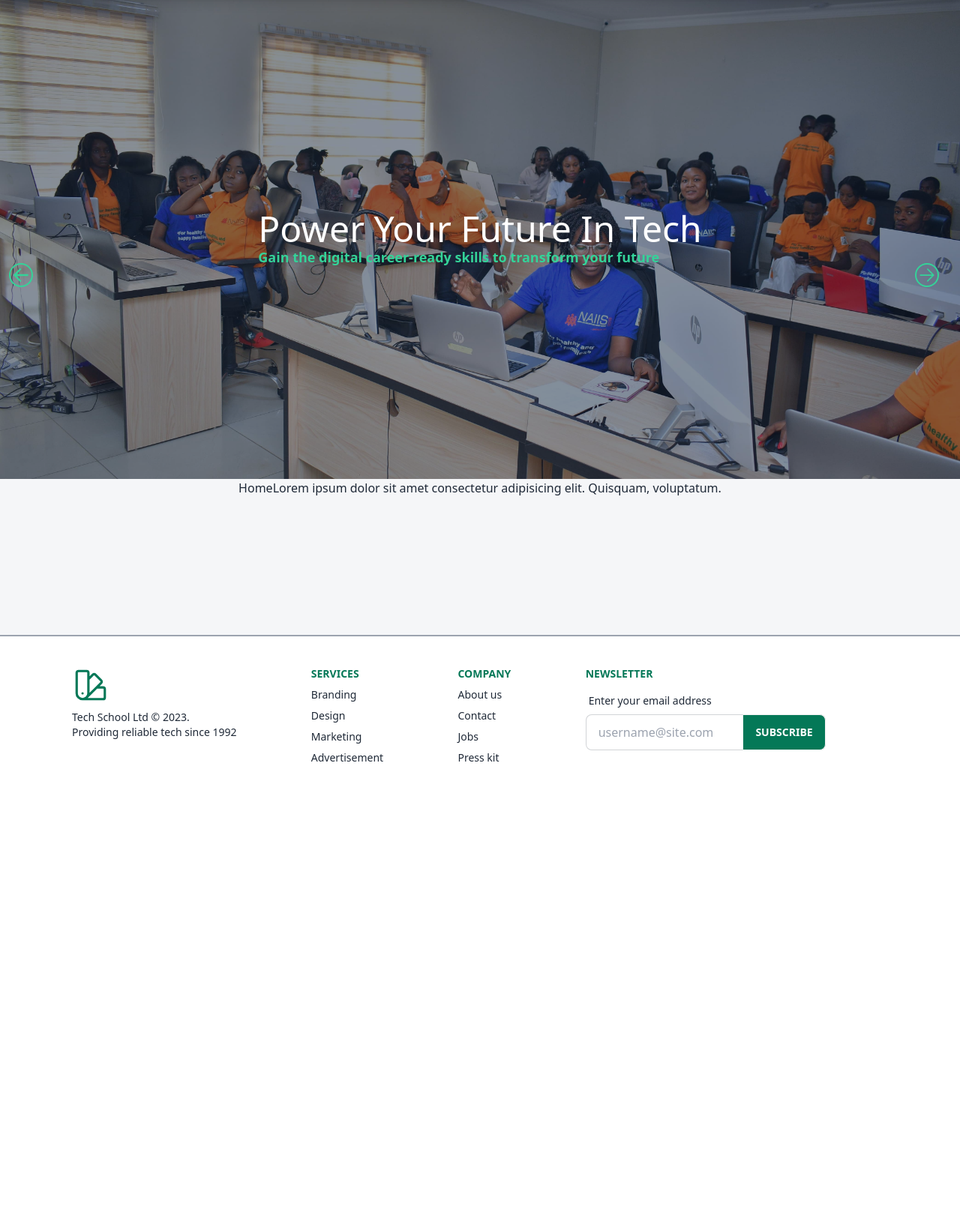
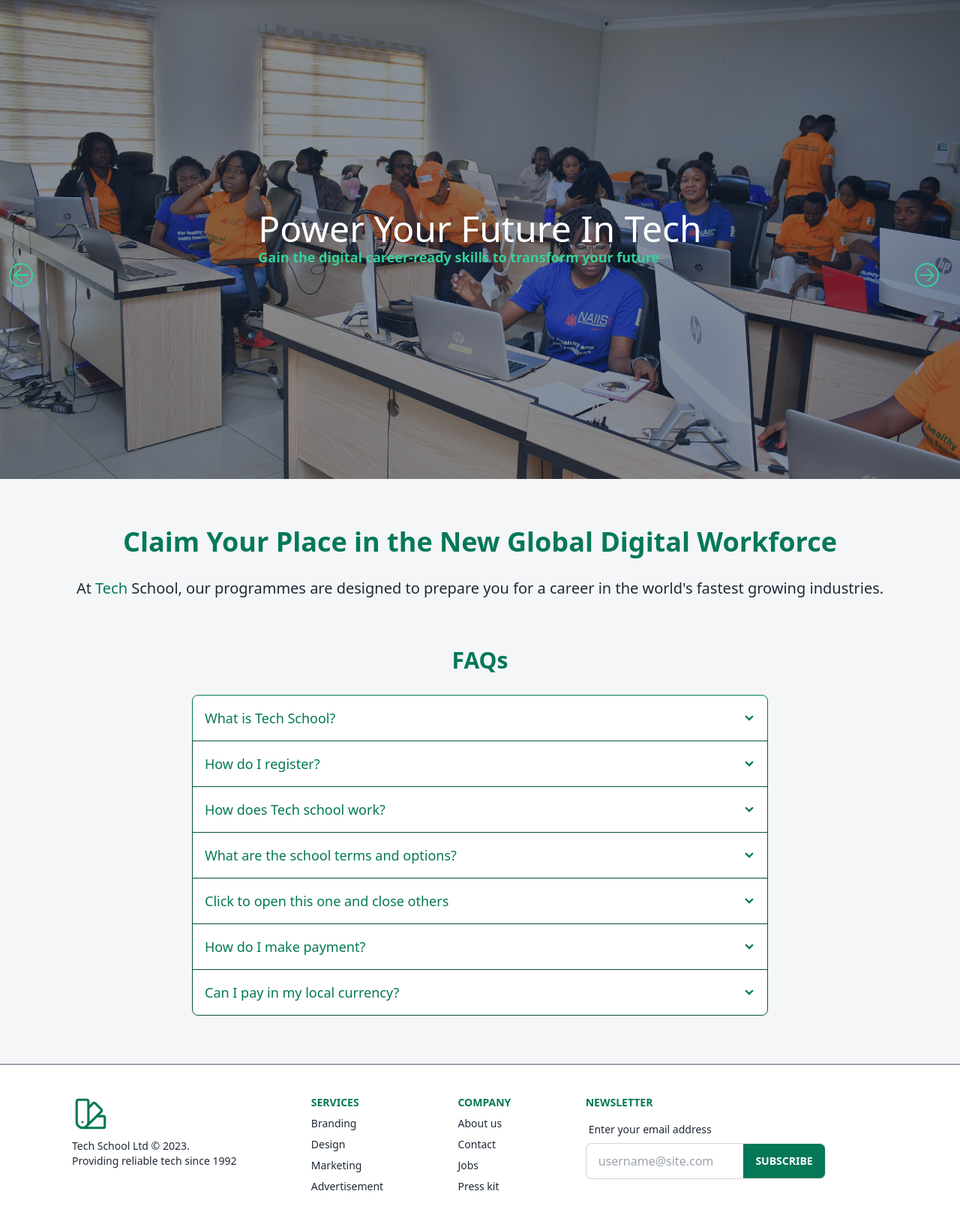
Before and after one commit to EzeibekweEmma/tech-school, a PHP site: page / in a window 1280 px wide. Shown: the part 65-1698 px from the top of the page at 75% size. Before the commit the page ends 1081 px from the top, so only its background shows below. Run offline with PHP 8.4, Linux system fonts and the light colour scheme.

Commit message:
Added FAQs

```diff
--- a/dist/output.css
+++ b/dist/output.css
@@ -768,6 +768,70 @@ html {
   border-radius: var(--rounded-btn, 0.5rem);
 }
 
+.collapse:not(td):not(tr):not(colgroup) {
+  visibility: visible;
+}
+
+.collapse {
+  position: relative;
+  display: grid;
+  overflow: hidden;
+  grid-template-rows: auto 0fr;
+  transition: grid-template-rows 0.2s;
+  width: 100%;
+  border-radius: var(--rounded-box, 1rem);
+}
+
+.collapse-title,
+.collapse > input[type="checkbox"],
+.collapse > input[type="radio"],
+.collapse-content {
+  grid-column-start: 1;
+  grid-row-start: 1;
+}
+
+.collapse > input[type="checkbox"],
+.collapse > input[type="radio"] {
+  -webkit-appearance: none;
+     -moz-appearance: none;
+          appearance: none;
+  opacity: 0;
+}
+
+.collapse-content {
+  visibility: hidden;
+  grid-column-start: 1;
+  grid-row-start: 2;
+  min-height: 0px;
+  transition: visibility 0.2s;
+  transition: padding 0.2s ease-out,
+    background-color 0.2s ease-out;
+  padding-left: 1rem;
+  padding-right: 1rem;
+  cursor: unset;
+}
+
+.collapse[open],
+.collapse-open,
+.collapse:focus:not(.collapse-close) {
+  grid-template-rows: auto 1fr;
+}
+
+.collapse:not(.collapse-close):has(> input[type="checkbox"]:checked),
+.collapse:not(.collapse-close):has(> input[type="radio"]:checked) {
+  grid-template-rows: auto 1fr;
+}
+
+.collapse[open] > .collapse-content,
+.collapse-open > .collapse-content,
+.collapse:focus:not(.collapse-close) > .collapse-content,
+.collapse:not(.collapse-close) > input[type="checkbox"]:checked ~ .collapse-content,
+.collapse:not(.collapse-close) > input[type="radio"]:checked ~ .collapse-content {
+  visibility: visible;
+  min-height: -moz-fit-content;
+  min-height: fit-content;
+}
+
 @media (hover: hover) {
   .btn:hover {
     --tw-border-opacity: 1;
@@ -1166,6 +1245,144 @@ html {
         linear-gradient(45deg, hsl(var(--chkfg)) 50%, hsl(var(--chkbg)) 50.99%);
 }
 
+details.collapse {
+  width: 100%;
+}
+
+details.collapse summary {
+  position: relative;
+  display: block;
+  outline: 2px solid transparent;
+  outline-offset: 2px;
+}
+
+details.collapse summary::-webkit-details-marker {
+  display: none;
+}
+
+.collapse:focus-visible {
+  outline-style: solid;
+  outline-width: 2px;
+  outline-offset: 2px;
+  outline-color: hsl(var(--bc) / 1);
+}
+
+.collapse:has(.collapse-title:focus-visible),
+.collapse:has(> input[type="checkbox"]:focus-visible),
+.collapse:has(> input[type="radio"]:focus-visible) {
+  outline-style: solid;
+  outline-width: 2px;
+  outline-offset: 2px;
+  outline-color: hsl(var(--bc) / 1);
+}
+
+.collapse-arrow > .collapse-title:after {
+  position: absolute;
+  display: block;
+  height: 0.5rem;
+  width: 0.5rem;
+  --tw-translate-y: -100%;
+  --tw-rotate: 45deg;
+  transform: translate(var(--tw-translate-x), var(--tw-translate-y)) rotate(var(--tw-rotate)) skewX(var(--tw-skew-x)) skewY(var(--tw-skew-y)) scaleX(var(--tw-scale-x)) scaleY(var(--tw-scale-y));
+  transition-property: all;
+  transition-timing-function: cubic-bezier(0.4, 0, 0.2, 1);
+  transition-timing-function: cubic-bezier(0, 0, 0.2, 1);
+  transition-duration: 150ms;
+  transition-duration: 0.2s;
+  top: 50%;
+  right: 1.4rem;
+  content: "";
+  transform-origin: 75% 75%;
+  box-shadow: 2px 2px;
+  pointer-events: none;
+}
+
+[dir="rtl"] .collapse-arrow > .collapse-title:after {
+  --tw-rotate: -45deg;
+}
+
+.collapse-plus > .collapse-title:after {
+  position: absolute;
+  display: block;
+  height: 0.5rem;
+  width: 0.5rem;
+  transition-property: all;
+  transition-timing-function: cubic-bezier(0.4, 0, 0.2, 1);
+  transition-timing-function: cubic-bezier(0, 0, 0.2, 1);
+  transition-duration: 300ms;
+  top: 0.9rem;
+  right: 1.4rem;
+  content: "+";
+  pointer-events: none;
+}
+
+.collapse:not(.collapse-open):not(.collapse-close) > input[type="checkbox"],
+.collapse:not(.collapse-open):not(.collapse-close) > input[type="radio"]:not(:checked),
+.collapse:not(.collapse-open):not(.collapse-close) > .collapse-title {
+  cursor: pointer;
+}
+
+.collapse:focus:not(.collapse-open):not(.collapse-close):not(.collapse[open]) > .collapse-title {
+  cursor: unset;
+}
+
+.collapse-title {
+  position: relative;
+}
+
+:where(.collapse > input[type="checkbox"]),
+:where(.collapse > input[type="radio"]) {
+  z-index: 1;
+}
+
+.collapse-title,
+:where(.collapse > input[type="checkbox"]),
+:where(.collapse > input[type="radio"]) {
+  width: 100%;
+  padding: 1rem;
+  padding-right: 3rem;
+  min-height: 3.75rem;
+  transition: background-color 0.2s ease-out;
+}
+
+.collapse[open] > :where(.collapse-content),
+.collapse-open > :where(.collapse-content),
+.collapse:focus:not(.collapse-close) > :where(.collapse-content),
+.collapse:not(.collapse-close) > :where(input[type="checkbox"]:checked ~ .collapse-content),
+.collapse:not(.collapse-close) > :where(input[type="radio"]:checked ~ .collapse-content) {
+  padding-bottom: 1rem;
+  transition: padding 0.2s ease-out,
+    background-color 0.2s ease-out;
+}
+
+.collapse[open].collapse-arrow > .collapse-title:after,
+.collapse-open.collapse-arrow > .collapse-title:after,
+.collapse-arrow:focus:not(.collapse-close) > .collapse-title:after,
+.collapse-arrow:not(.collapse-close) > input[type="checkbox"]:checked ~ .collapse-title:after,
+.collapse-arrow:not(.collapse-close) > input[type="radio"]:checked ~ .collapse-title:after {
+  --tw-translate-y: -50%;
+  --tw-rotate: 225deg;
+  transform: translate(var(--tw-translate-x), var(--tw-translate-y)) rotate(var(--tw-rotate)) skewX(var(--tw-skew-x)) skewY(var(--tw-skew-y)) scaleX(var(--tw-scale-x)) scaleY(var(--tw-scale-y));
+}
+
+[dir="rtl"] .collapse[open].collapse-arrow > .collapse-title:after,
+[dir="rtl"] .collapse-open.collapse-arrow > .collapse-title:after,
+[dir="rtl"] .collapse-arrow:focus:not(.collapse-close) .collapse-title:after,
+[dir="rtl"]
+  .collapse-arrow:not(.collapse-close)
+  input[type="checkbox"]:checked
+  ~ .collapse-title:after {
+  --tw-rotate: 135deg;
+}
+
+.collapse[open].collapse-plus > .collapse-title:after,
+.collapse-open.collapse-plus > .collapse-title:after,
+.collapse-plus:focus:not(.collapse-close) > .collapse-title:after,
+.collapse-plus:not(.collapse-close) > input[type="checkbox"]:checked ~ .collapse-title:after,
+.collapse-plus:not(.collapse-close) > input[type="radio"]:checked ~ .collapse-title:after {
+  content: "−";
+}
+
 .label-text {
   font-size: 0.875rem;
   line-height: 1.25rem;
@@ -1609,6 +1851,10 @@ html {
   margin-right: auto;
 }
 
+.collapse {
+  visibility: collapse;
+}
+
 .absolute {
   position: absolute;
 }
@@ -1714,6 +1960,41 @@ html {
   margin-right: 5rem;
 }
 
+.my-2 {
+  margin-top: 0.5rem;
+  margin-bottom: 0.5rem;
+}
+
+.my-5 {
+  margin-top: 1.25rem;
+  margin-bottom: 1.25rem;
+}
+
+.my-16 {
+  margin-top: 4rem;
+  margin-bottom: 4rem;
+}
+
+.mt-20 {
+  margin-top: 5rem;
+}
+
+.mb-10 {
+  margin-bottom: 2.5rem;
+}
+
+.mb-7 {
+  margin-bottom: 1.75rem;
+}
+
+.mb-20 {
+  margin-bottom: 5rem;
+}
+
+.mb-16 {
+  margin-bottom: 4rem;
+}
+
 .block {
   display: block;
 }
@@ -1817,6 +2098,14 @@ html {
 
 .max-w-lg {
   max-width: 32rem;
+}
+
+.max-w-5xl {
+  max-width: 64rem;
+}
+
+.max-w-3xl {
+  max-width: 48rem;
 }
 
 .-translate-x-24 {
@@ -1893,6 +2182,10 @@ html {
   border-width: 2px;
 }
 
+.border {
+  border-width: 1px;
+}
+
 .border-t-2 {
   border-top-width: 2px;
 }
@@ -1922,6 +2215,36 @@ html {
   border-color: rgb(52 211 153 / var(--tw-border-opacity));
 }
 
+.border-base-300 {
+  --tw-border-opacity: 1;
+  border-color: hsl(var(--b3) / var(--tw-border-opacity));
+}
+
+.border-emerald-300 {
+  --tw-border-opacity: 1;
+  border-color: rgb(110 231 183 / var(--tw-border-opacity));
+}
+
+.border-emerald-50 {
+  --tw-border-opacity: 1;
+  border-color: rgb(236 253 245 / var(--tw-border-opacity));
+}
+
+.border-emerald-100 {
+  --tw-border-opacity: 1;
+  border-color: rgb(209 250 229 / var(--tw-border-opacity));
+}
+
+.border-emerald-200 {
+  --tw-border-opacity: 1;
+  border-color: rgb(167 243 208 / var(--tw-border-opacity));
+}
+
+.border-emerald-900 {
+  --tw-border-opacity: 1;
+  border-color: rgb(6 78 59 / var(--tw-border-opacity));
+}
+
 .bg-\[\#101f3680\] {
   background-color: #101f3680;
 }
@@ -2015,6 +2353,10 @@ html {
   padding-top: 0.125rem;
 }
 
+.text-center {
+  text-align: center;
+}
+
 .font-mono {
   font-family: ui-monospace, SFMono-Regular, Menlo, Monaco, Consolas, "Liberation Mono", "Courier New", monospace;
 }
@@ -2176,6 +2526,16 @@ html {
     font-size: 1.125rem;
     line-height: 1.75rem;
   }
+
+  .sm\:text-4xl {
+    font-size: 2.25rem;
+    line-height: 2.5rem;
+  }
+
+  .sm\:text-xl {
+    font-size: 1.25rem;
+    line-height: 1.75rem;
+  }
 }
 
 @media (min-width: 768px) {
--- a/index.php
+++ b/index.php
@@ -16,9 +16,113 @@
     <!-- hero -->
     <?php include "./src/components/hero.php"; ?>
     <!-- main -->
-    <main class="flex justify-center h-52">
-      <h2>Home</h2>
-      <p>Lorem ipsum dolor sit amet consectetur adipisicing elit. Quisquam, voluptatum.</p>
+    <main class="flex items-center justify-center">
+      <section class="flex flex-col items-center w-[85vw]">
+        <section class="my-16">
+          <h2 class="text-center mb-7 text-xl sm:text-3xl md:text-4xl font-bold text-emerald-700">Claim Your Place
+            in the New Global Digital Workforce</h2>
+          <p class="text-center text-lg sm:text-xl font-medium">At <span class="text-emerald-700">Tech</span> School,
+            our programmes are designed to prepare you for a career in the world's fastest growing industries.</p>
+        </section>
+
+        <!-- FAQs -->
+        <section class="mb-16 max-w-3xl">
+          <h2 class="text-center mb-7 text-xl sm:text-3xl font-bold text-emerald-700">FAQs</h2>
+          <div class="join join-vertical w-full">
+            <div class="collapse collapse-arrow duration-700 join-item border bg-white border-emerald-700">
+              <input type="radio" name="my-accordion-4" />
+              <div class="collapse-title text-lg font-medium text-emerald-700">
+                What is Tech School?
+              </div>
+              <div class="collapse-content">
+                <p>
+                  Lorem ipsum dolor, sit amet consectetur adipisicing elit. Facere omnis voluptas reiciendis fugit.
+                </p>
+              </div>
+            </div>
+            <div class="collapse collapse-arrow duration-700 join-item border bg-white border-emerald-900">
+              <input type="radio" name="my-accordion-4" />
+              <div class="collapse-title text-lg font-medium text-emerald-700">
+                How do I register?
+              </div>
+              <div class="collapse-content">
+                <p>
+                  Lorem ipsum dolor, sit amet consectetur adipisicing elit. Facere omnis voluptas reiciendis fugit
+                  tenetur accusantium sapiente, magnam, error consectetur animi iusto cumque magni facilis officia rerum
+                  quis sint nostrum sunt.
+                  tenetur accusantium sapiente, magnam, error consectetur animi iusto cumque magni facilis officia rerum
+                  quis sint nostrum sunt.
+                </p>
+              </div>
+            </div>
+            <div class="collapse collapse-arrow duration-700 join-item border bg-white border-emerald-900">
+              <input type="radio" name="my-accordion-4" />
+              <div class="collapse-title text-lg font-medium text-emerald-700">
+                How does Tech school work?
+              </div>
+              <div class="collapse-content">
+                <p>
+                  Lorem ipsum dolor, sit amet consectetur adipisicing elit. Facere omnis voluptas reiciendis fugit
+                  tenetur accusantium sapiente.
+              </div>
+            </div>
+            <div class="collapse collapse-arrow duration-700 join-item border bg-white border-emerald-900">
+              <input type="radio" name="my-accordion-4" />
+              <div class="collapse-title text-lg font-medium text-emerald-700">
+                What are the school terms and options?
+              </div>
+              <div class="collapse-content">
+                <p>
+                  Lorem ipsum dolor, sit amet consectetur adipisicing elit. Facere omnis voluptas reiciendis fugit
+                  tenetur accusantium sapiente, magnam, error consectetur animi iusto cumque magni facilis officia rerum
+                  quis sint nostrum sunt.
+                </p>
+              </div>
+            </div>
+            <div class="collapse collapse-arrow duration-700 join-item border bg-white border-emerald-900">
+              <input type="radio" name="my-accordion-4" />
+              <div class="collapse-title text-lg font-medium text-emerald-700">
+                Click to open this one and close others
+              </div>
+              <div class="collapse-content">
+                <p>
+                  Lorem ipsum dolor, sit amet consectetur adipisicing elit. Facere omnis voluptas reiciendis fugit
+                  tenetur accusantium sapiente.
+                </p>
+              </div>
+            </div>
+            <div class="collapse collapse-arrow duration-700 join-item border bg-white border-emerald-900">
+              <input type="radio" name="my-accordion-4" />
+              <div class="collapse-title text-lg font-medium text-emerald-700">
+                How do I make payment?
+              </div>
+              <div class="collapse-content">
+                <p>
+                  Lorem ipsum dolor, sit amet consectetur adipisicing elit. Facere omnis voluptas reiciendis fugit
+                  tenetur accusantium sapiente, magnam, error consectetur animi iusto cumque magni facilis officia rerum
+                  quis sint nostrum sunt.
+                  Lorem ipsum dolor, sit amet consectetur adipisicing elit. Facere omnis voluptas reiciendis fugit
+                  tenetur accusantium sapiente, magnam, error consectetur animi iusto cumque magni facilis officia rerum
+                  quis sint nostrum sunt.
+                </p>
+              </div>
+            </div>
+            <div class="collapse collapse-arrow duration-700 join-item border bg-white border-emerald-900">
+              <input type="radio" name="my-accordion-4" />
+              <div class="collapse-title text-lg font-medium text-emerald-700">
+                Can I pay in my local currency?
+              </div>
+              <div class="collapse-content">
+                <p>
+                  Lorem ipsum dolor, sit amet consectetur adipisicing elit. Facere omnis voluptas reiciendis fugit
+                  tenetur accusantium sapiente, magnam, error consectetur animi iusto cumque magni facilis officia rerum
+                  quis sint nostrum sunt.
+                </p>
+              </div>
+            </div>
+          </div>
+        </section>
+      </section>
     </main>
     <!-- footer -->
     <?php include "./src/components/footer.php"; ?>
--- a/src/components/hero.php
+++ b/src/components/hero.php
@@ -1,4 +1,4 @@
-<section class="slide h-[50vh] md:h-[65vh] lg:h-[80vh] w-screen duration-700"
+<section class="slide h-[50vh] md:h-[65vh] lg:h-[80vh] w-screen duration-500"
   style="background: url('./src/assets/class-1.png') no-repeat center center / cover;">
   <!-- Slide -->
   <div class="relative flex items-center justify-center h-full w-full bg-[#101f3680] ">
@@ -14,8 +14,8 @@
         <path stroke-linecap="round" stroke-linejoin="round" d="M4.5 12h15m0 0l-6.75-6.75M19.5 12l-6.75 6.75" />
       </svg>
     </button>
-    <div class="text-white md:px-20">
-      <h1 class="text-h1 text-xl sm:text-3xl md:text-4xl lg:text-5xl font-medium">Power Your Future In Tech</h1>
+    <div class="text-white px-10 md:px-20">
+      <h1 class="text-h1 text-2xl sm:text-3xl md:text-4xl lg:text-5xl font-medium">Power Your Future In Tech</h1>
       <p class="text-p text-base sm:text-lg font-bold text-emerald-400">Gain the digital career-ready skills to
         transform your future
       </p>
@@ -47,7 +47,7 @@ document.addEventListener("DOMContentLoaded", function() {
     },
     {
       h1: "Are You Ready?",
-      p: "To take the next step in your career and join the Tech School community!"
+      p: "To take the next step in your career and join the Tech School community?"
     }
   ];
   let currentSlideIndex = 0;
```
Also changed, not shown: other parts of dist/output.css (+63 -0 lines).
